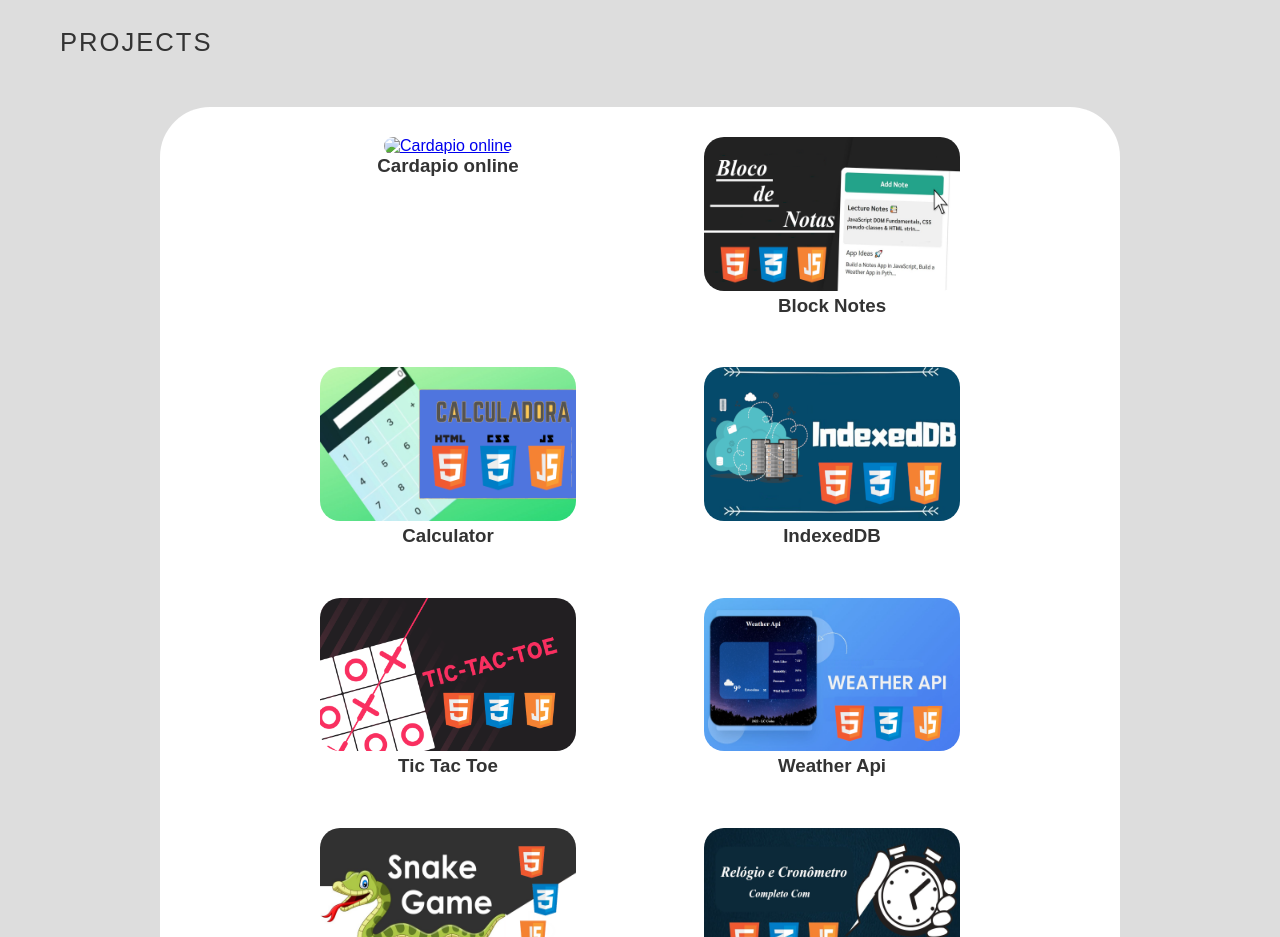
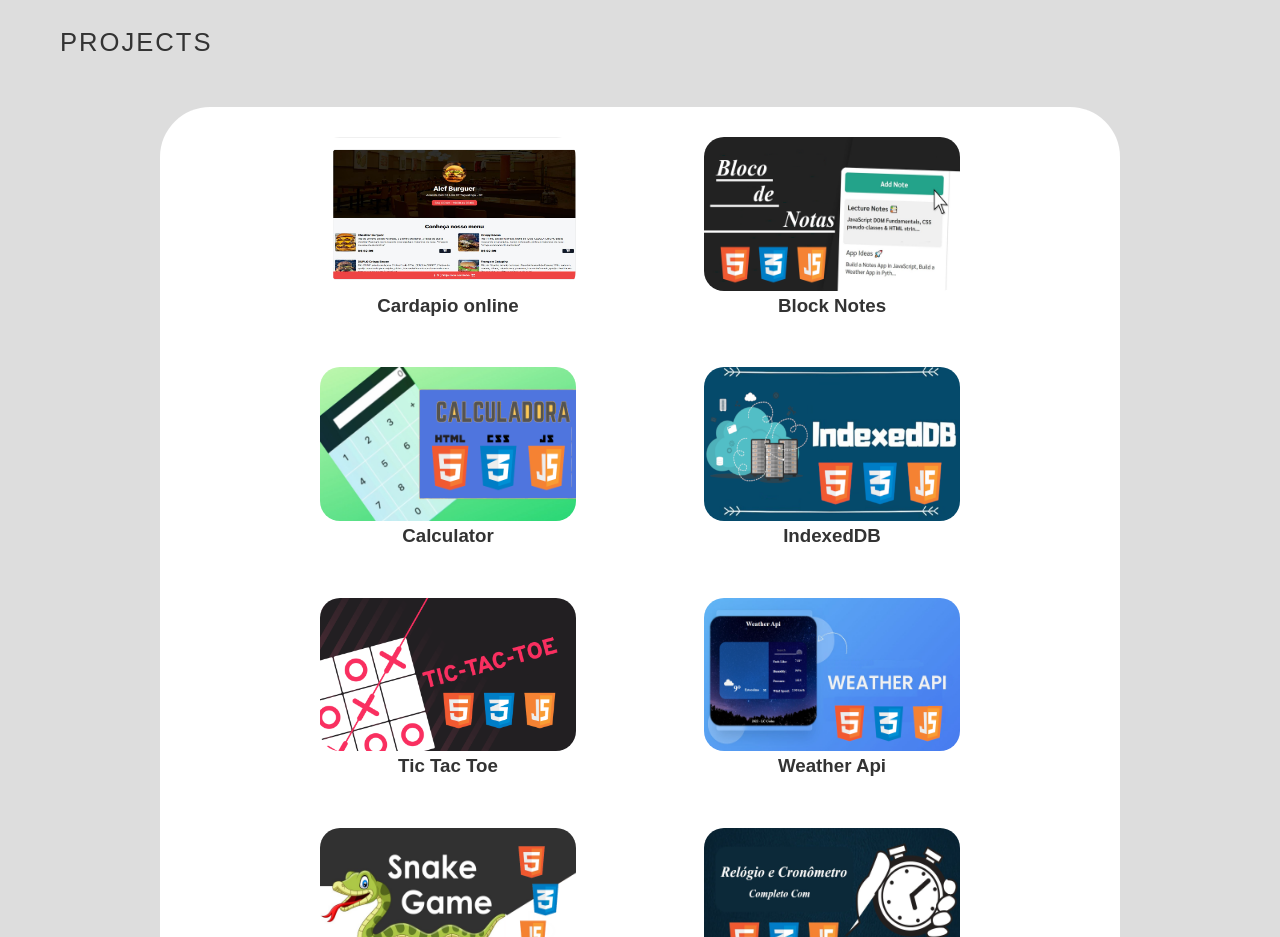
Before and after one commit to alefsilvs/portif-lio, a plain HTML site: page index.html in a window 1280 px wide. Shown: the part 2080-3017 px from the top of the page. Drawn offline with Linux system fonts and the light colour scheme.

Commit message:
Update index.html

```diff
--- a/index.html
+++ b/index.html
@@ -97,7 +97,7 @@
 				<div class="grid_container_works">
 
 					<div class="grid_items_div">
-						<a href="https://cardapio-sigma-lac.vercel.app/"><img class="grid_items_works" src="" alt="Cardapio online"></a>
+						<a href="https://cardapio-sigma-lac.vercel.app/"><img class="grid_items_works" src="./img/cardapio.png" alt="Cardapio online"></a>
 						<h3>Cardapio online</h3>
 					</div>
 
```
